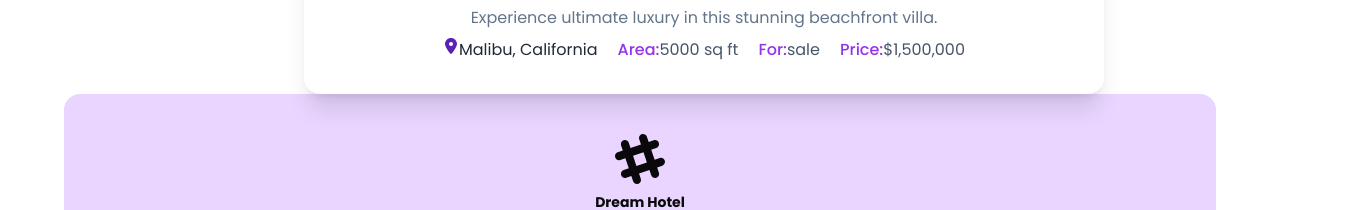
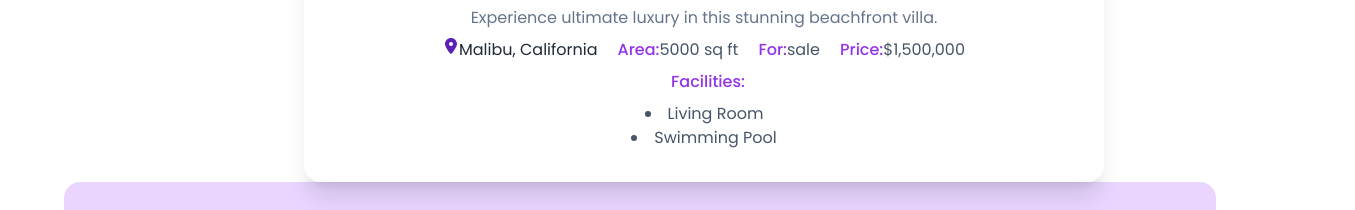
Before and after one commit to tultul4d/hospitality-auth-public, a React (Vite) app: page /cards/1 in a window 1280 px wide. Shown: the part 546-756 px from the top of the page, 1355 px wide, since content can reach past the window. Built offline with nearby package versions, Linux system fonts and the light colour scheme; no server answers; sample sign-in values are in the browser's storage.

Commit message:
added some digane changes

```diff
--- a/public/cards.json
+++ b/public/cards.json
@@ -8,7 +8,7 @@
         "status": "sale",
         "location": "Malibu, California",
         "area": "5000 sq ft",
-        "facilities": ["Living Room", "Swimming Pool", "Kitchen"],
+        "facilities": ["Living Room", "Swimming Pool"],
         "description": "Experience ultimate luxury in this stunning beachfront villa.",
         "image": "https://i.ibb.co/Fmg7y46/large-office-buildings.jpg",
         "button": "View Property"
@@ -21,7 +21,7 @@
         "status": "rent",
         "location": "Aspen, Colorado",
         "area": "1500 sq ft",
-        "facilities": ["Living Room", "Kitchen"],
+        "facilities": ["Swimming Pool", "Kitchen"],
         "description": "Escape to the mountains in this charming cabin retreat.",
         "image": "https://i.ibb.co/PxYD4dz/relax-area-resort.jpg",
         "button": "View Property"
--- a/src/pages/EstateDetails.jsx
+++ b/src/pages/EstateDetails.jsx
@@ -42,7 +42,16 @@ const EstateDetails = () => {
       <div className="ml-5"><h2 className="text-slate-600"><span className="font-medium text-purple-600">Area:</span>{card.area}</h2></div>
       <h2 className="ml-5 text-slate-600 "><span className="font-medium text-purple-600">For:</span>{card.status}</h2>
       <h2 className="ml-5 text-slate-600"><span className="font-medium text-purple-600">Price:</span>{card.price}</h2>
+
     </div>
+    <span className=' font-medium text-purple-600 ml-2 '>
+       Facilities:
+        </span>
+        <p className="text-slate-600">
+            {
+                card.facilities.map(c => <li>{c}</li>)
+            }
+        </p>
 
   </div>
 </div>
--- a/src/pages/Home/Banner.jsx
+++ b/src/pages/Home/Banner.jsx
@@ -1,9 +1,14 @@
 // import { Swiper, SwiperSlide } from 'swiper/react';
 // import 'swiper/css';
+
+import { Helmet } from "react-helmet-async";
 
 const Banner = () => {
     return (
         <div>
+          <Helmet>
+            <title>Home</title>
+          </Helmet>
            <div className="carousel
              lg:w-full lg:h-[400px] md:h-[300px] lg:ml-0 md:ml-0 ml-10  rounded-lg">
 
--- a/src/pages/Home/Estates/Estates.jsx
+++ b/src/pages/Home/Estates/Estates.jsx
@@ -9,11 +9,11 @@ const Estates = ({cards}) => {
     return (
 
         <div className="">
-          <Helmet>
+          {/* <Helmet>
             <title>
               Card
             </title>
-          </Helmet>
+          </Helmet> */}
             <div className="card w-96 bg-base-100 shadow-xl">
   <figure className="px-10 pt-10">
     <img src={image} alt="Shoes" className="rounded-xl" />
--- a/src/pages/Login/Login.jsx
+++ b/src/pages/Login/Login.jsx
@@ -55,13 +55,13 @@ const Login = () => {
             </title>
           </Helmet>
             {/* <h2 className="text-center">this is Login</h2> */}
-            <div className="hero min-h-screen lg:w-1/2 md:w-3/4 bg-base-200 mx-auto">
-  <div className="hero-content flex-col">
+            <div className="hero rounded-xl mb-8 min-h-screen lg:w-1/2 md:w-3/4 bg-base-200 mx-auto">
+  <div className="hero-content flex-col rounded-lg">
     <div className="text-center lg:text-left">
       <h1 className="text-5xl font-bold">Login now!</h1>
 
     </div>
-    <div className="card shrink-0 w-full max-w-sm shadow-2xl bg-base-100">
+    <div className="card shrink-0 w-full max-w-sm shadow-2xl rounded-lg bg-base-100">
       <form onSubmit={handleLogin} className="card-body">
         <div className="form-control">
           <label className="label">
--- a/src/pages/Register/Register.jsx
+++ b/src/pages/Register/Register.jsx
@@ -69,7 +69,7 @@ const Register = () => {
             </title>
           </Helmet>
         {/* <h2 className="text-center">this is Login</h2> */}
-        <div className="hero min-h-screen lg:w-1/2 md:w-3/4 bg-base-200 mx-auto">
+        <div className="hero rounded-xl mb-9 min-h-screen lg:w-1/2 md:w-3/4 bg-base-200 mx-auto">
 <div className="hero-content flex-col">
 <div className="text-center lg:text-left">
   <h1 className="text-5xl font-bold">Register now!</h1>
--- a/src/pages/Shared/Navbar/Navbar.jsx
+++ b/src/pages/Shared/Navbar/Navbar.jsx
@@ -55,7 +55,7 @@ const Navbar = () => {
                                 <div tabIndex={0} role="button" className="btn btn-circle m-1"><div className="w-10 rounded-full">
                                 <img className="rounded-full" alt="" src={user?.photoURL} />
                             </div></div>
-                                <ul tabIndex={0} className="dropdown-content z-[1] menu p-2 shadow bg-base-100 rounded-box w-52">
+                                <ul tabIndex={0} className="dropdown-content z-[1] menu p-2 shadow bg-base-100 rounded-box lg:w-36 w-20 -ml-10">
                                     <li><a>{user?.displayName}</a></li>
                                 </ul>
                             </div>
--- a/src/pages/UpdateProfile.jsx
+++ b/src/pages/UpdateProfile.jsx
@@ -1,9 +1,16 @@
+import { Helmet } from "react-helmet-async";
 
 
 const UpdateProfile = () => {
     return (
-        <div className="hero min-h-screen lg:w-1/2 md:w-3/4 bg-base-200 mx-auto">
+
+<div className="hero min-h-screen lg:w-1/2 md:w-3/4 bg-base-200 mx-auto">
+<Helmet>
+        <title>UpDateProfile</title>
+      </Helmet>
 <div className="hero-content flex-col">
+
+
 <div className="text-center lg:text-left">
   <h1 className="text-5xl font-bold">Update Your Profile</h1>
 
--- a/src/pages/UserProfile/UserProfile.jsx
+++ b/src/pages/UserProfile/UserProfile.jsx
@@ -1,5 +1,6 @@
 import { useContext, useState } from "react";
 import { AuthContext } from "../../providers/AuthProviders";
+import { Helmet } from "react-helmet-async";
 // import { signOut } from "firebase/auth";
 
 
@@ -17,7 +18,12 @@ const UserProfile = () => {
     // const [users, setUser] = useState(null);
     return (
         <div className="card w-96 bg-gray-200 items-center lg:ml-96 md:ml-52 mb-2 shadow-xl">
+      <Helmet>
+        <title>UserProfile</title>
+      </Helmet>
   <div className="card-body">
+
+
     <img className="rounded-lg" src={user.photoURL} alt="" />
     <h2 className="card-title"> <span className="font-mono">User :</span>{user.displayName
 }</h2>
```
